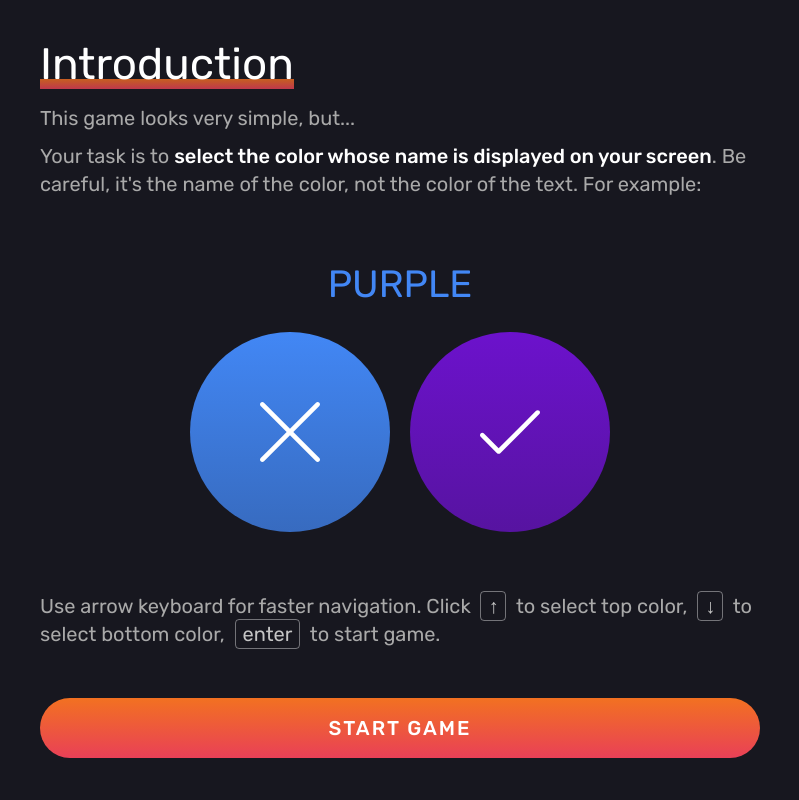
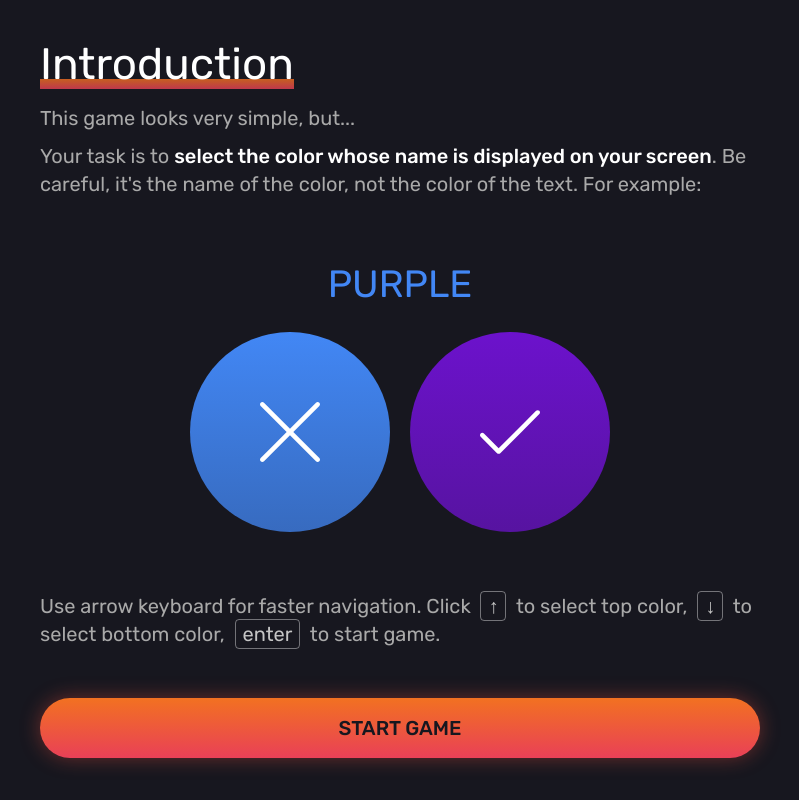
Before and after one commit to kstawinski/pickcolor.fun, a Vue app: page / in a window 1280 px wide. Shown: the whole page, without its empty margins (240-1039 px from the left). Built offline with nearby package versions, Linux system fonts and the light colour scheme.

Commit message:
Move CSS code of button to main app file

```diff
--- a/src/App.vue
+++ b/src/App.vue
@@ -25,4 +25,29 @@ body {
     justify-content: center;
   }
 }
+.button {
+  background: linear-gradient(#f27121, #e94057);
+  color: #17171f;
+  text-decoration: none;
+  box-shadow: 0 0 20px rgba(237, 78, 60, 0.4);
+  padding: 20px 40px;
+  border: 0;
+  border-radius: 50px;
+  font-family: inherit;
+  font-size: inherit;
+  text-transform: uppercase;
+  font-weight: 500;
+  outline: 0;
+  cursor: pointer;
+  transition: 0.3s all;
+
+    &:hover {
+      opacity: .8;
+      box-shadow: 0 0 10px rgba(237, 78, 60, 0.6);
+    }
+    &_full {
+      display: block;
+      text-align: center;
+    }
+}
 </style>
--- a/src/components/Summary.vue
+++ b/src/components/Summary.vue
@@ -3,7 +3,7 @@
     <div class="summary_container">
       <div class="summary_result">👌 <span class="summary_score">{{ getLastScore() }}</span></div>
       <p class="summary_text">Maybe you'll try one more time?</p>
-      <button class="summary_button" @click="redirectToGame">Try again</button>
+      <button class="button" @click="redirectToGame">Try again</button>
     </div>
   </div>
 </template>
@@ -58,24 +58,5 @@ export default {
       color: #a9a9a9;
       margin: 20px 0 30px 0;
     }
-    &_button {
-      background: linear-gradient(#f27121, #e94057);
-      box-shadow: 0 0 20px rgba(237, 78, 60, 0.4);
-      padding: 20px 40px;
-      border: 0;
-      border-radius: 50px;
-      font-family: inherit;
-      font-size: inherit;
-      text-transform: uppercase;
-      font-weight: 500;
-      outline: 0;
-      cursor: pointer;
-      transition: 0.3s all;
-
-        &:hover {
-          opacity: .8;
-          box-shadow: 0 0 10px rgba(237, 78, 60, 0.6);
-        }
-    }
 }
 </style>
--- a/src/views/About.vue
+++ b/src/views/About.vue
@@ -23,7 +23,7 @@
         </div>
         <ArrowNav class="about_paragraph" />
       </div>
-      <router-link to="/game" class="about_button">Start game</router-link>
+      <router-link to="/game" class="button button_full">Start game</router-link>
     </div>
   </div>
 </template>
@@ -126,23 +126,6 @@ export default {
           position: relative;
         }
     }
-    &_button {
-      display: block;
-      padding: 20px 0;
-      text-align: center;
-      border-radius: 50px;
-      background: linear-gradient(#f27121, #e94057);
-      color: #fff;
-      font-weight: 500;
-      text-decoration: none;
-      transition: 0.3s all;
-      text-transform: uppercase;
-      letter-spacing: 2px;
-
-        &:hover {
-          opacity: 0.8;
-        }
-    }
 }
 .container {
   width: 90vh;
```
